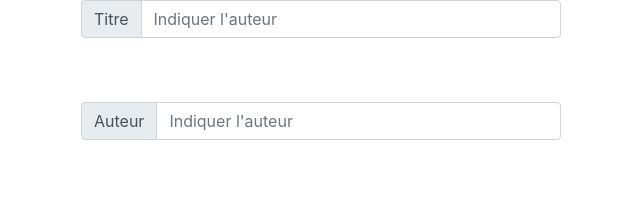
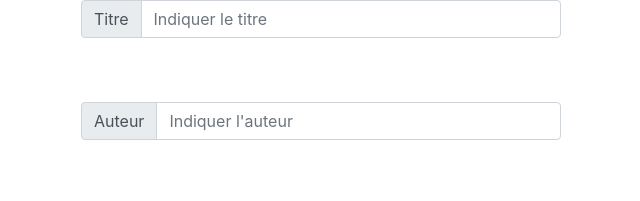
Before and after one commit to rida87/Rida_Repository, a plain HTML site: page Projet_Book/book1.html in a window 1280 px wide. Shown: the top 201 px of the page, 319-959 px from the left. Drawn offline with nearby package versions, Linux system fonts and the light colour scheme; no server answers.

Commit message:
correction placeholder

```diff
--- a/Projet_Book/book1.html
+++ b/Projet_Book/book1.html
@@ -15,7 +15,7 @@
   <div class="input-group-prepend">
     <span class="input-group-text" id="inputGroup-sizing-default">Titre</span>
   </div>
-  <input placeholder="Indiquer l'auteur" type="text" class="form-control" aria-label="Sizing example input" id="a" aria-describedby="inputGroup-sizing-default" size="15">
+  <input placeholder="Indiquer le titre" type="text" class="form-control" aria-label="Sizing example input" id="a" aria-describedby="inputGroup-sizing-default" size="15">
 </div>
 <br><br>
 
```
